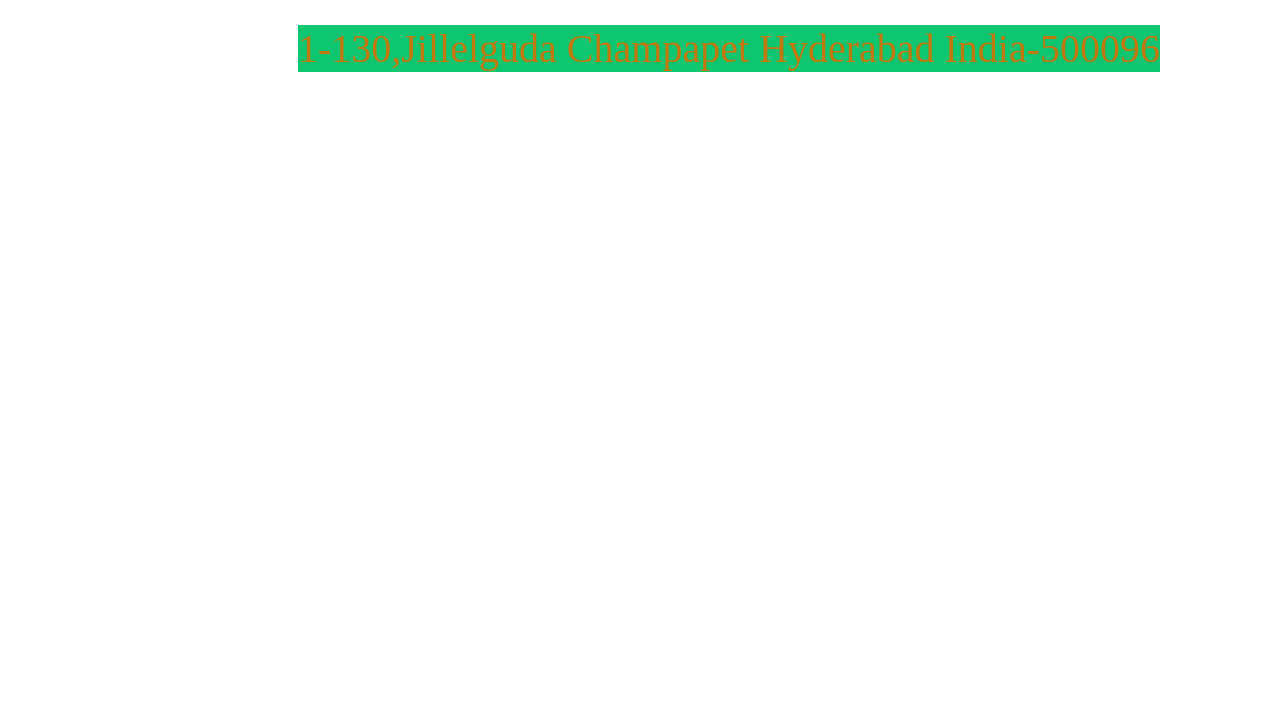
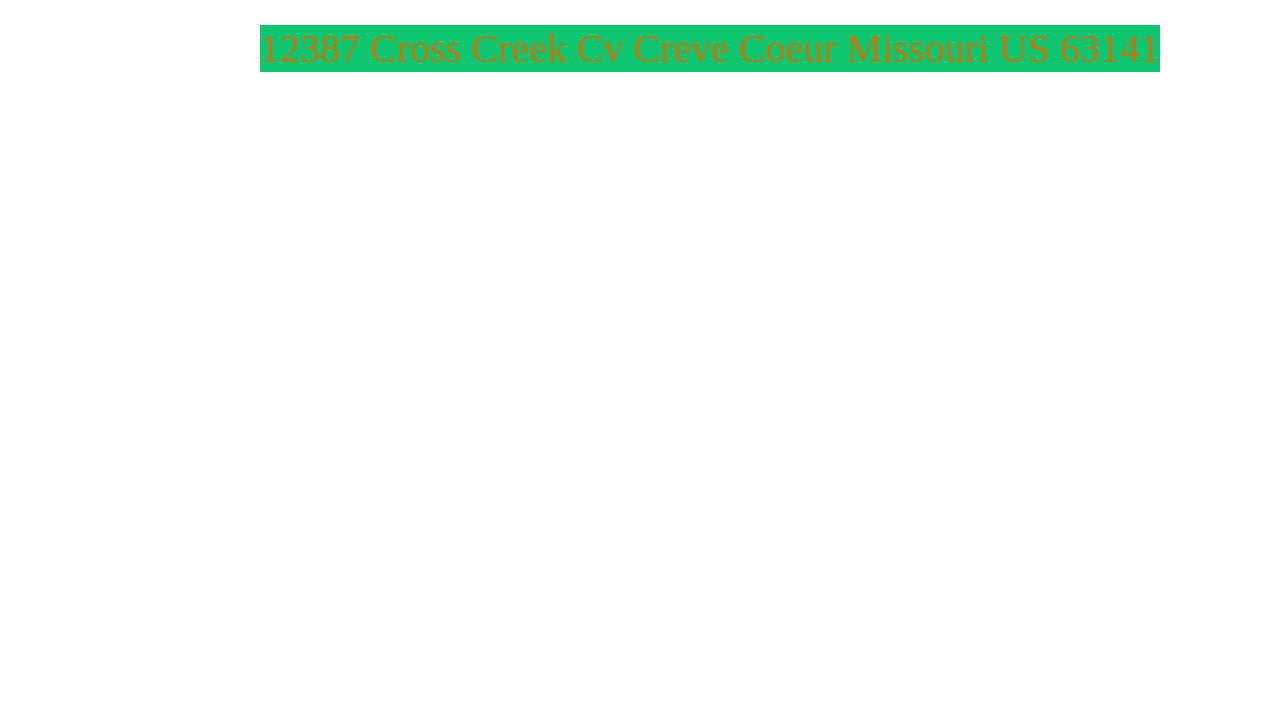
Before and after one commit to challasrihitha/web-creation, a plain HTML site: page contact.html in a window 1280 px wide. Shown: the part 93-800 px from the top of the page. Drawn offline with Linux system fonts and the light colour scheme.

Commit message:
updated address

```diff
--- a/contact.html
+++ b/contact.html
@@ -13,10 +13,10 @@
     </div>
     <div >
         <ul class="add">
-            <li>1-130,Jillelguda</li>
-            <li>Champapet</li>
-            <li>Hyderabad</li>
-            <li>India-500096</li>
+            <li>12387 Cross Creek Cv</li>
+            <li>Creve Coeur</li>
+            <li>Missouri</li>
+            <li>US 63141</li>
         </ul>
     </div>
 
```
